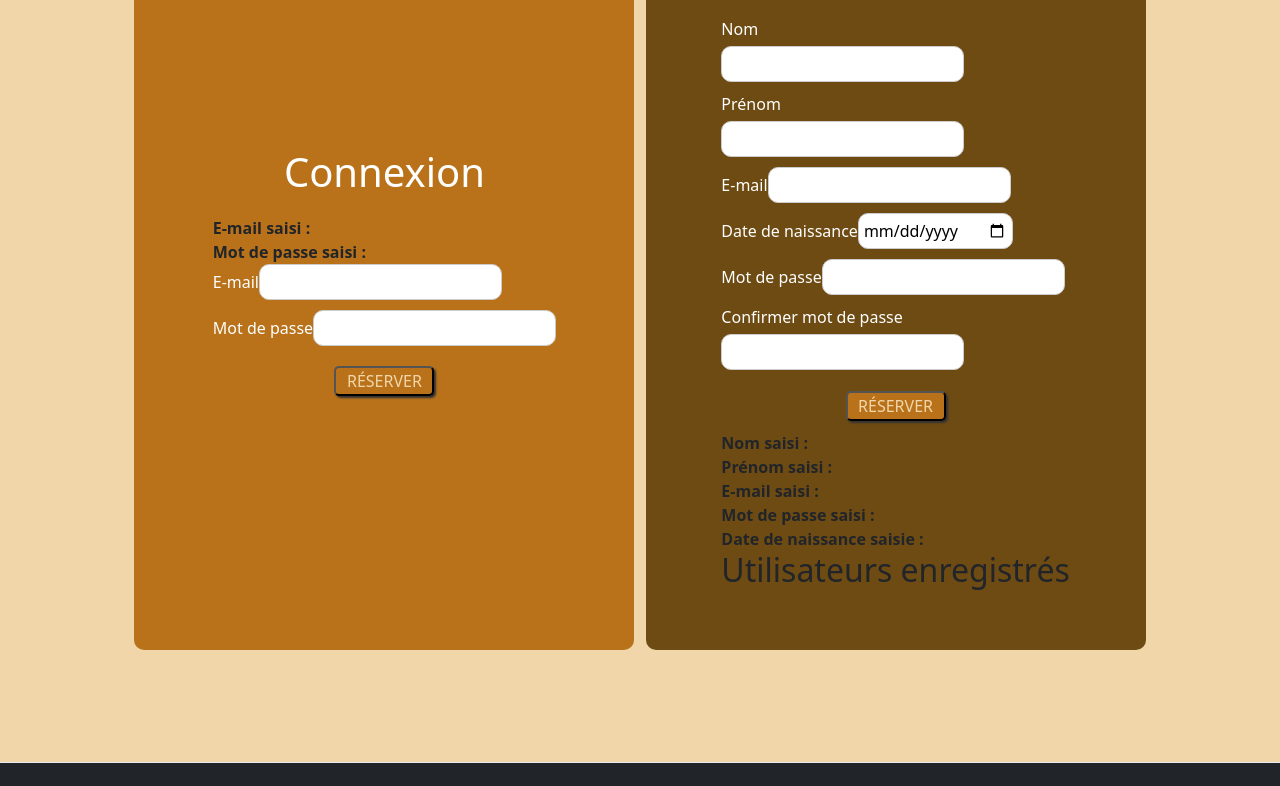
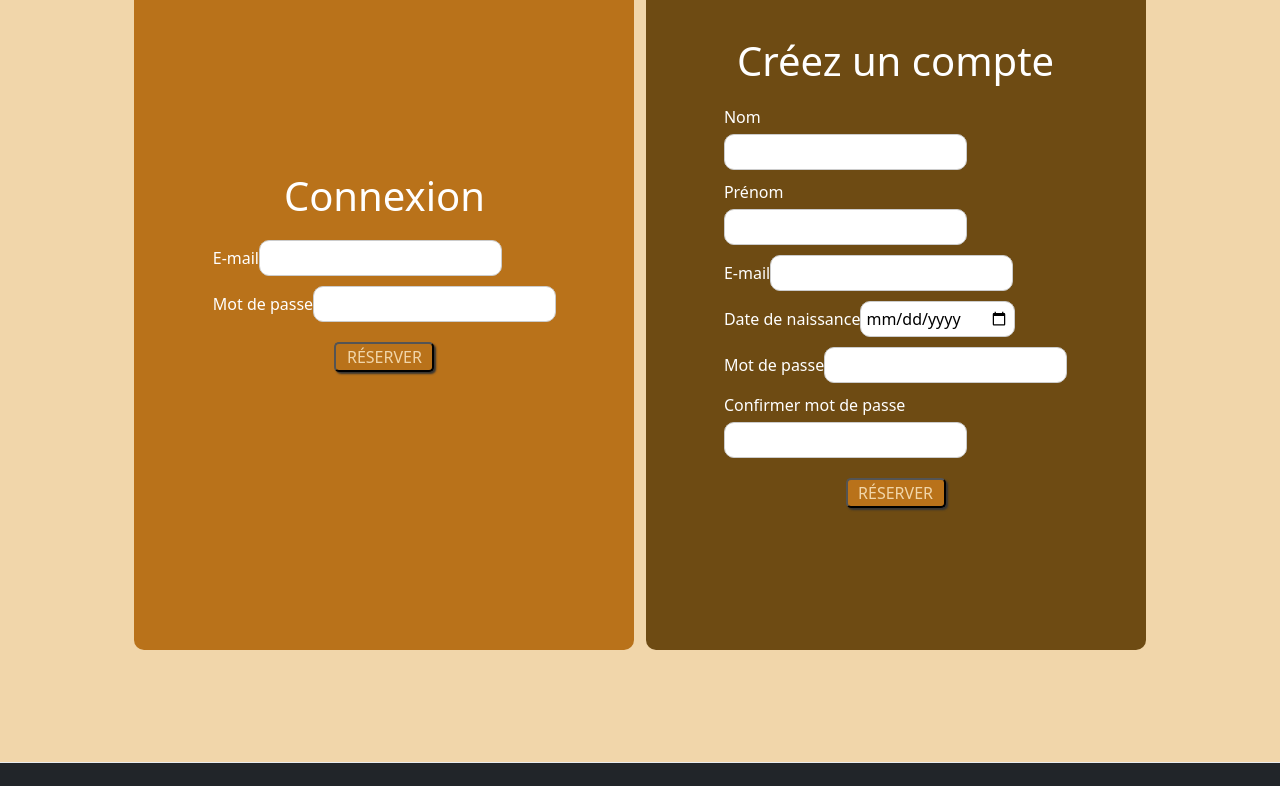
Before and after one commit to challenge-studi/web-museum, an Angular app: page /auth in a window 1280 px wide. Shown: the part 534-1320 px from the top of the page. Built offline with nearby package versions, Linux system fonts and the light colour scheme.

Commit message:
🔥 Delete experimental code

```diff
--- a/src/app/components/pages/connexion/connexion.component.html
+++ b/src/app/components/pages/connexion/connexion.component.html
@@ -1,11 +1,4 @@
 <form [formGroup]="connexionForm" (ngSubmit)="onSubmit()">
-  <div>
-    <strong>E-mail saisi :</strong> {{ connexionForm.get("email")?.value }}
-  </div>
-  <div>
-    <strong>Mot de passe saisi :</strong>
-    {{ connexionForm.get("motDePasse")?.value }}
-  </div>
   <div>
     <label for="login-email">E-mail</label>
     <input id="login-email" formControlName="email" type="email" />
--- a/src/app/components/pages/register/register.component.html
+++ b/src/app/components/pages/register/register.component.html
@@ -32,28 +32,3 @@
   </div>
   <app-button></app-button>
 </form>
-
-<div><strong>Nom saisi :</strong> {{ inscriptionForm.get("nom")?.value }}</div>
-<div>
-  <strong>Prénom saisi :</strong> {{ inscriptionForm.get("prenom")?.value }}
-</div>
-<div>
-  <strong>E-mail saisi :</strong> {{ inscriptionForm.get("email")?.value }}
-</div>
-<div>
-  <strong>Mot de passe saisi :</strong>
-  {{ inscriptionForm.get("motDePasse")?.value }}
-</div>
-<div>
-  <strong>Date de naissance saisie :</strong>
-  {{ inscriptionForm.get("birthday")?.value }}
-</div>
-
-<h2>Utilisateurs enregistrés</h2>
-<ul>
-  <li *ngFor="let utilisateur of utilisateurs">
-    Nom: {{ utilisateur.nom }}, Prénom: {{ utilisateur.prenom }}, Email:
-    {{ utilisateur.email }}, Mot de passe: {{ utilisateur.motDePasse }}, Date de
-    naissance: {{ utilisateur.birthday }}
-  </li>
-</ul>
```
